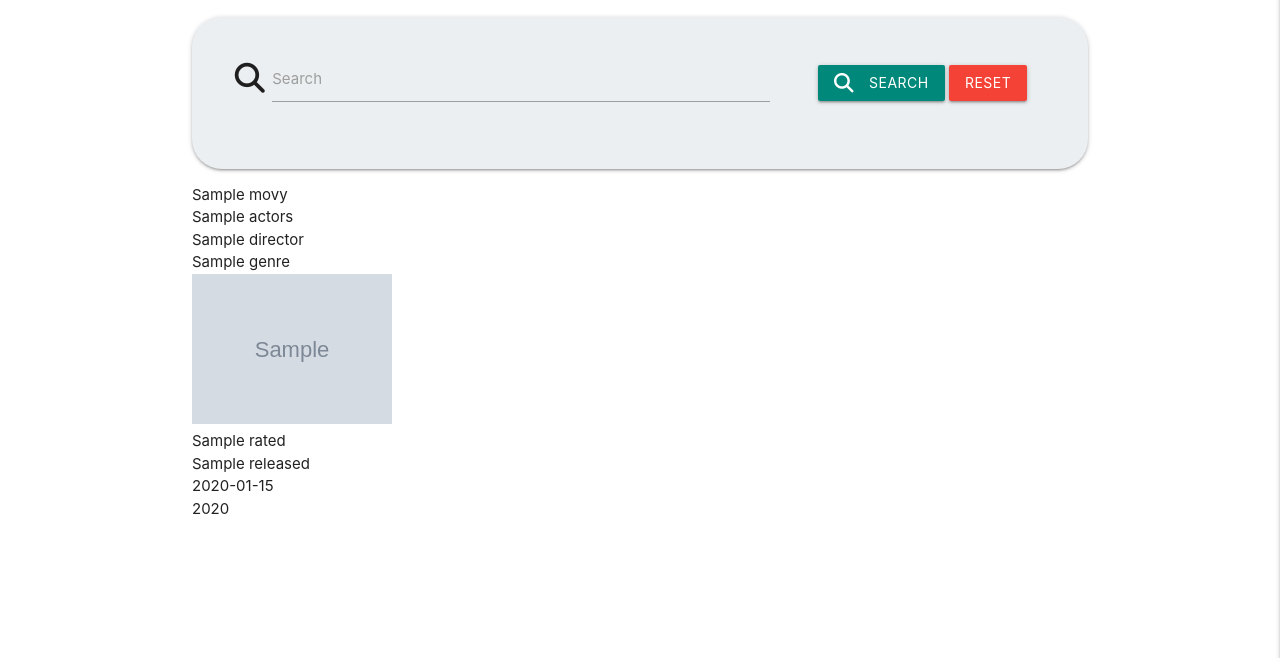
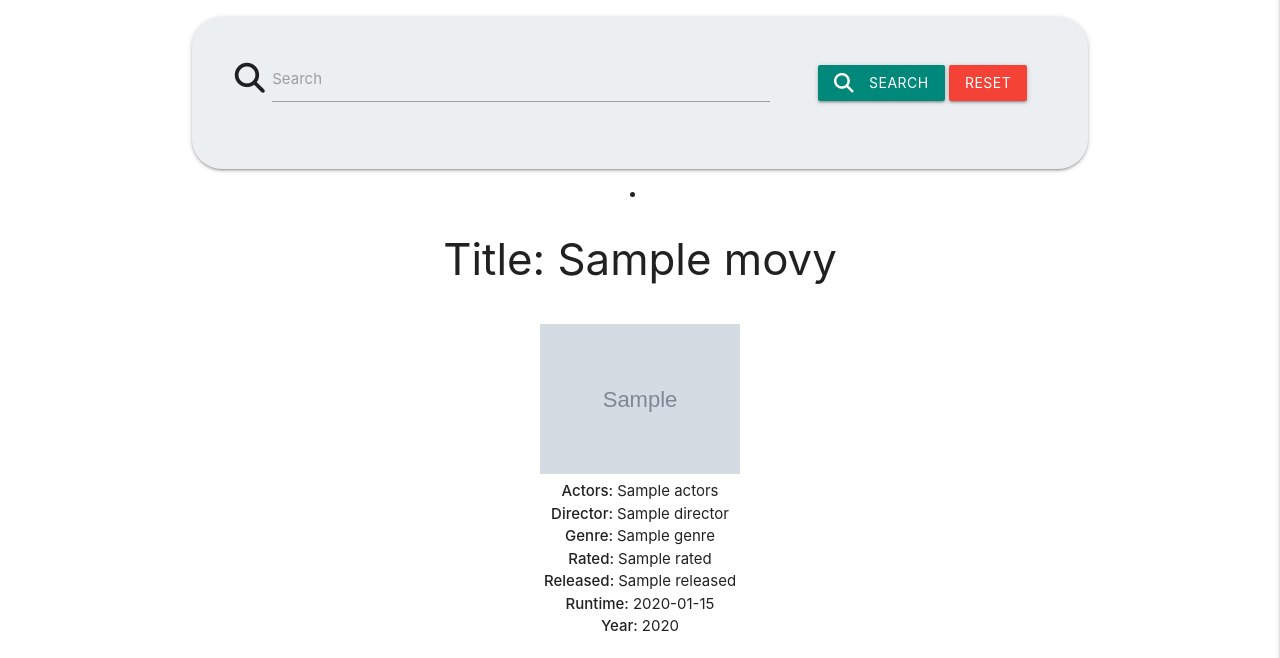
Before and after one commit to leellismith/MovieMeter, a Flask app: page / in a window 1280 px wide. Shown: the part 142-800 px from the top of the page. Run offline with Flask 3, Linux system fonts and the light colour scheme; grey boxes marked "Sample" are stand-in pictures; a database or web service that is not in the repository returns one stand-in record (values such as "Sample title"); some libraries are stand-ins or nearby versions.

Commit message:
Fixed issue with movie not showing if searched by api

```diff
--- a/app.py
+++ b/app.py
@@ -29,28 +29,35 @@ def index():
 def search():
     query = request.form.get("query")
     movies = list(mongo.db.movies.find({"$text": {"$search": query}}))
+
     if not movies:
-        api_url = os.environ.get("OMDBAPI_HOST")
-        api_url += "apikey="
-        api_url += os.environ.get("OMDBAPI_KEY")
-        api_url += "&t="
-        api_url += query
+        api_url = os.environ.get("OMDBAPI_HOST") + "apikey=" + os.environ.get("OMDBAPI_KEY") + "&t=" + query
+        print(f"API URL: {api_url}")
         response = requests.get(api_url)
+
         if response.status_code == 200:
-            if 'Error' not in [response.json()]:
-                movie_data = response.json()
-                movies = {
-                    "Title": movie_data.get("Title"),
-                    "Actors": movie_data.get("Actors"),
-                    "Director": movie_data.get("Director"),
-                    "Genre": movie_data.get("Genre"),
-                    "Poster": movie_data.get("Poster"),
-                    "Rated": movie_data.get("Rated"),
-                    "Released": movie_data.get("Released"),
-                    "Runtime": movie_data.get("Runtime"),
-                    "Year": movie_data.get("Year")
-                }
-                mongo.db.movies.insert_one(movies)
+            movie_data = response.json()
+
+            if 'Error' not in movie_data:
+                check_movie = mongo.db.movies.find_one({"Title": movie_data.get("Title")})
+
+                if not check_movie:
+                    movie_details = {
+                        "Title": movie_data.get("Title"),
+                        "Actors": movie_data.get("Actors"),
+                        "Director": movie_data.get("Director"),
+                        "Genre": movie_data.get("Genre"),
+                        "Poster": movie_data.get("Poster"),
+                        "Rated": movie_data.get("Rated"),
+                        "Released": movie_data.get("Released"),
+                        "Runtime": movie_data.get("Runtime"),
+                        "Year": movie_data.get("Year")
+                    }
+                    mongo.db.movies.insert_one(movie_details)
+                    movies = [movie_details]
+                else:
+                    movies = [check_movie]
+
     return render_template("index.html", movies=movies)
 
 
--- a/templates/index.html
+++ b/templates/index.html
@@ -23,15 +23,17 @@
     </div>
 
     {% for movie in movies %}
-        {{ movie.Title }}<br>
-        {{ movie.Actors }}<br>
-        {{ movie.Director }}<br>
-        {{ movie.Genre }}<br>
-        <img src="{{ movie.Poster }}" alt="{{ movie.Title }} poster" width="200"><br>
-        {{ movie.Rated }}<br>
-        {{ movie.Released }}<br>
-        {{ movie.Runtime }}<br>
-        {{ movie.Year }}<br>
+        <li class="center-align">
+            <h3>Title: {{ movie.Title }}</h3><br>
+            <img src="{{ movie.Poster }}" alt="{{ movie.Title }} poster" width="200"><br>
+            <strong>Actors: </strong>{{ movie.Actors }}<br>
+            <strong>Director: </strong>{{ movie.Director }}<br>
+            <strong>Genre: </strong>{{ movie.Genre }}<br>
+            <strong>Rated: </strong>{{ movie.Rated }}<br>
+            <strong>Released: </strong>{{ movie.Released }}<br>
+            <strong>Runtime: </strong>{{ movie.Runtime }}<br>
+            <strong>Year: </strong>{{ movie.Year }}<br>
+        </li>
     {% endfor %}
 
 {% endblock %}
```
